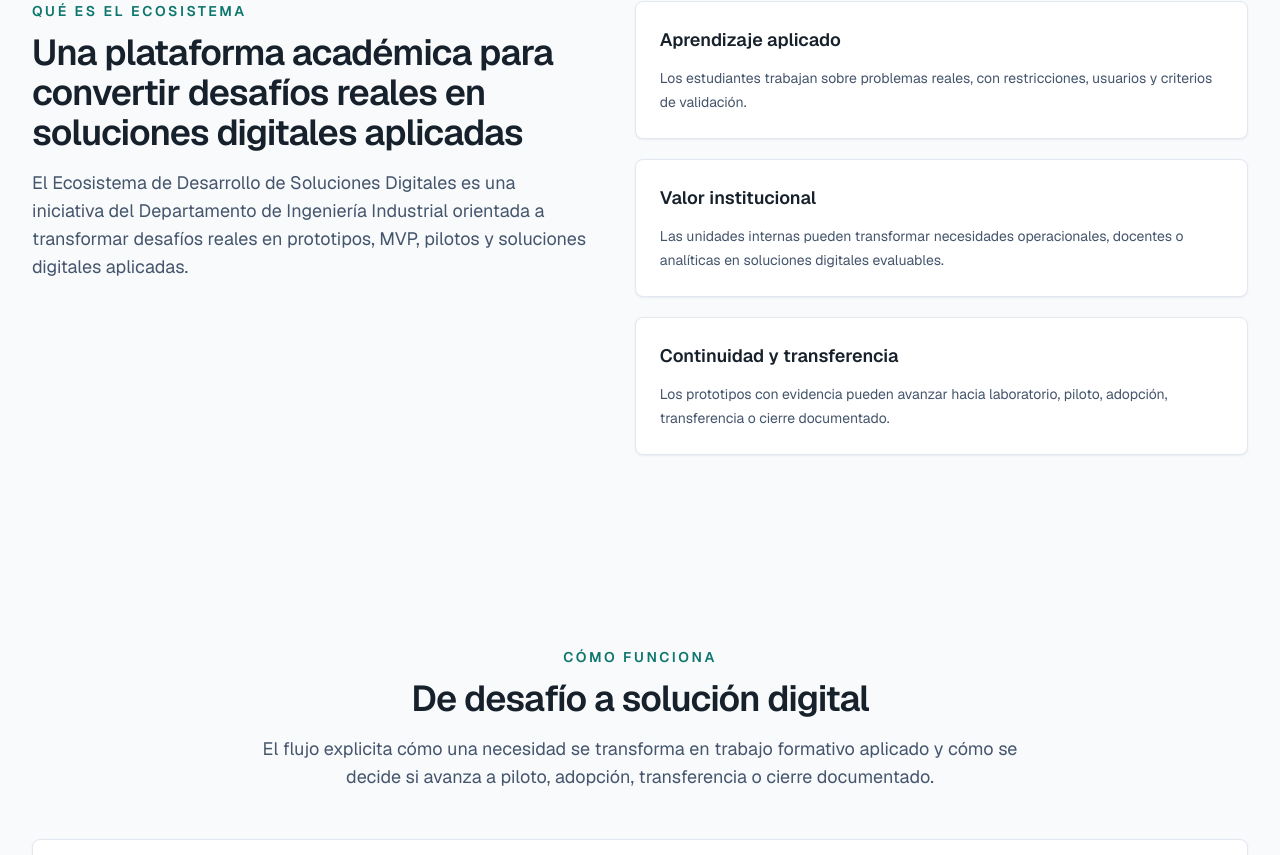
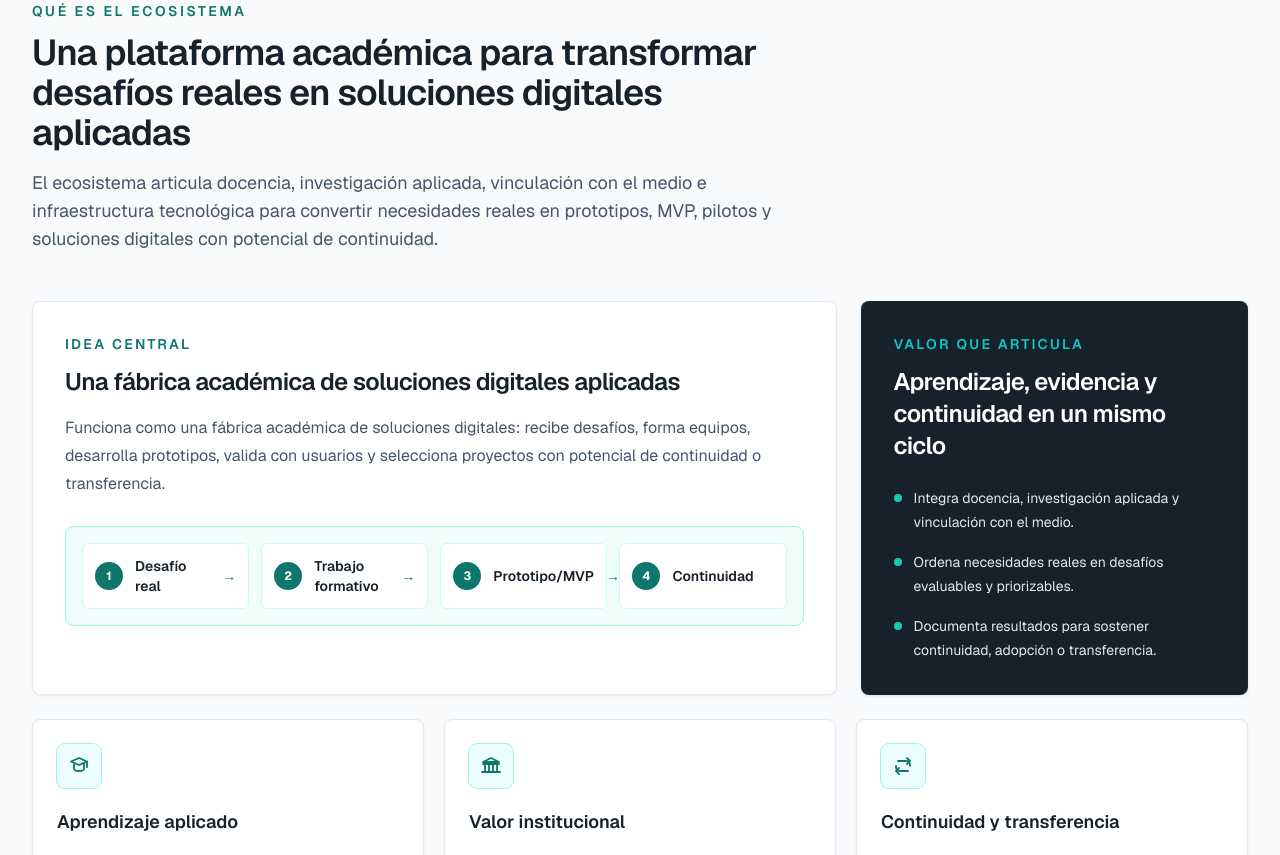
Before and after one commit to FrancoQuezada/Ecosistema-DSD, a Next.js app: page / in a window 1280 px wide. Shown: the part 865-1720 px from the top of the page. Built offline with nearby package versions, Linux system fonts and the light colour scheme.

Commit message:
Improve ecosystem intro section

```diff
--- a/src/app/page.tsx
+++ b/src/app/page.tsx
@@ -3,26 +3,12 @@ import Link from "next/link";
 import { SolutionCard } from "@/components/cards/SolutionCard";
 import { CTASection } from "@/components/sections/CTASection";
 import { EcosystemAxes } from "@/components/sections/EcosystemAxes";
+import { EcosystemIntro } from "@/components/sections/EcosystemIntro";
 import { Hero } from "@/components/sections/Hero";
 import { ProjectFlow } from "@/components/sections/ProjectFlow";
 import { Badge } from "@/components/ui/Badge";
 import { SectionHeader } from "@/components/ui/SectionHeader";
 import { solutions } from "@/data/solutions";
-
-const ecosystemHighlights = [
-  {
-    title: "Aprendizaje aplicado",
-    text: "Los estudiantes trabajan sobre problemas reales, con restricciones, usuarios y criterios de validación.",
-  },
-  {
-    title: "Valor institucional",
-    text: "Las unidades internas pueden transformar necesidades operacionales, docentes o analíticas en soluciones digitales evaluables.",
-  },
-  {
-    title: "Continuidad y transferencia",
-    text: "Los prototipos con evidencia pueden avanzar hacia laboratorio, piloto, adopción, transferencia o cierre documentado.",
-  },
-];
 
 const solutionTypes = [
   "Aplicaciones web",
@@ -90,32 +76,7 @@ export default function Home() {
     <>
       <Hero />
 
-      <section className="bg-slate-50 py-24">
-        <div className="mx-auto max-w-7xl px-5 lg:px-8">
-          <div className="grid gap-12 lg:grid-cols-[0.95fr_1.05fr] lg:items-start">
-            <SectionHeader
-              eyebrow="Qué es el ecosistema"
-              title="Una plataforma académica para convertir desafíos reales en soluciones digitales aplicadas"
-              description="El Ecosistema de Desarrollo de Soluciones Digitales es una iniciativa del Departamento de Ingeniería Industrial orientada a transformar desafíos reales en prototipos, MVP, pilotos y soluciones digitales aplicadas."
-            />
-            <div className="grid gap-5 md:grid-cols-3 lg:grid-cols-1">
-              {ecosystemHighlights.map((item) => (
-                <article
-                  key={item.title}
-                  className="rounded-lg border border-slate-200 bg-white p-6 shadow-sm shadow-slate-900/5"
-                >
-                  <h3 className="text-lg font-semibold text-[#17212b]">
-                    {item.title}
-                  </h3>
-                  <p className="mt-3 text-sm leading-6 text-slate-600">
-                    {item.text}
-                  </p>
-                </article>
-              ))}
-            </div>
-          </div>
-        </div>
-      </section>
+      <EcosystemIntro />
 
       <ProjectFlow />
       <EcosystemAxes />
--- /dev/null
+++ b/src/components/sections/EcosystemIntro.tsx
@@ -0,0 +1,182 @@
+import type { ReactNode } from "react";
+
+import { SectionHeader } from "@/components/ui/SectionHeader";
+
+type PillarIconName = "learning" | "institution" | "continuity";
+
+type Pillar = {
+  title: string;
+  text: string;
+  iconName: PillarIconName;
+};
+
+const processSteps = [
+  "Desafío real",
+  "Trabajo formativo",
+  "Prototipo/MVP",
+  "Continuidad",
+];
+
+const institutionalValues = [
+  "Integra docencia, investigación aplicada y vinculación con el medio.",
+  "Ordena necesidades reales en desafíos evaluables y priorizables.",
+  "Documenta resultados para sostener continuidad, adopción o transferencia.",
+];
+
+const pillars: Pillar[] = [
+  {
+    title: "Aprendizaje aplicado",
+    text: "Los estudiantes trabajan sobre problemas reales, con restricciones, usuarios y criterios de validación.",
+    iconName: "learning",
+  },
+  {
+    title: "Valor institucional",
+    text: "Las unidades internas pueden transformar necesidades operacionales, docentes o analíticas en soluciones digitales evaluables.",
+    iconName: "institution",
+  },
+  {
+    title: "Continuidad y transferencia",
+    text: "Los prototipos con evidencia pueden avanzar hacia laboratorio, piloto, adopción, transferencia o cierre documentado.",
+    iconName: "continuity",
+  },
+];
+
+const pillarIcons: Record<PillarIconName, ReactNode> = {
+  learning: (
+    <>
+      <path d="M4 7.5 12 4l8 3.5-8 3.5L4 7.5z" />
+      <path d="M7 10v4.5c0 1.4 2.2 2.5 5 2.5s5-1.1 5-2.5V10" />
+      <path d="M20 8v5" />
+    </>
+  ),
+  institution: (
+    <>
+      <path d="M4 10h16" />
+      <path d="M6 10v8" />
+      <path d="M10 10v8" />
+      <path d="M14 10v8" />
+      <path d="M18 10v8" />
+      <path d="M3 18h18" />
+      <path d="M12 4 4 8h16L12 4z" />
+    </>
+  ),
+  continuity: (
+    <>
+      <path d="M7 7h8a4 4 0 0 1 4 4v1" />
+      <path d="m16 4 3 3-3 3" />
+      <path d="M17 17H9a4 4 0 0 1-4-4v-1" />
+      <path d="m8 20-3-3 3-3" />
+    </>
+  ),
+};
+
+function PillarIcon({ iconName }: { iconName: PillarIconName }) {
+  return (
+    <span className="flex h-11 w-11 shrink-0 items-center justify-center rounded-lg bg-[#ecfeff] text-[#0f766e] ring-1 ring-[#99f6e4]">
+      <svg
+        aria-hidden="true"
+        className="h-6 w-6"
+        fill="none"
+        stroke="currentColor"
+        strokeLinecap="round"
+        strokeLinejoin="round"
+        strokeWidth="1.8"
+        viewBox="0 0 24 24"
+      >
+        {pillarIcons[iconName]}
+      </svg>
+    </span>
+  );
+}
+
+export function EcosystemIntro() {
+  return (
+    <section className="bg-slate-50 py-24">
+      <div className="mx-auto max-w-7xl px-5 lg:px-8">
+        <SectionHeader
+          eyebrow="Qué es el ecosistema"
+          title="Una plataforma académica para transformar desafíos reales en soluciones digitales aplicadas"
+          description="El ecosistema articula docencia, investigación aplicada, vinculación con el medio e infraestructura tecnológica para convertir necesidades reales en prototipos, MVP, pilotos y soluciones digitales con potencial de continuidad."
+        />
+
+        <div className="mt-12 grid gap-6 lg:grid-cols-[1.35fr_0.65fr]">
+          <article className="rounded-lg border border-slate-200 bg-white p-6 shadow-sm shadow-slate-900/5 md:p-8">
+            <p className="text-sm font-semibold uppercase tracking-[0.16em] text-[#0f766e]">
+              Idea central
+            </p>
+            <h3 className="mt-3 text-2xl font-semibold tracking-tight text-[#17212b]">
+              Una fábrica académica de soluciones digitales aplicadas
+            </h3>
+            <p className="mt-4 max-w-4xl text-base leading-7 text-slate-600">
+              Funciona como una fábrica académica de soluciones digitales:
+              recibe desafíos, forma equipos, desarrolla prototipos, valida con
+              usuarios y selecciona proyectos con potencial de continuidad o
+              transferencia.
+            </p>
+
+            <div className="mt-7 rounded-lg border border-[#99f6e4] bg-[#f0fdfa] p-4">
+              <ol className="grid gap-3 md:grid-cols-4">
+                {processSteps.map((step, index) => (
+                  <li
+                    key={step}
+                    className="flex items-center gap-3 rounded-md border border-[#ccfbf1] bg-white px-3 py-3 text-sm font-semibold text-[#17212b]"
+                  >
+                    <span className="flex h-7 w-7 shrink-0 items-center justify-center rounded-full bg-[#0f766e] text-xs font-bold text-white">
+                      {index + 1}
+                    </span>
+                    <span>{step}</span>
+                    {index < processSteps.length - 1 ? (
+                      <span
+                        aria-hidden="true"
+                        className="ml-auto hidden text-[#0f766e] md:inline"
+                      >
+                        →
+                      </span>
+                    ) : null}
+                  </li>
+                ))}
+              </ol>
+            </div>
+          </article>
+
+          <aside className="rounded-lg border border-[#134e4a]/20 bg-[#17212b] p-6 text-white shadow-sm shadow-slate-900/10 md:p-8">
+            <p className="text-sm font-semibold uppercase tracking-[0.16em] text-[#12c7c0]">
+              Valor que articula
+            </p>
+            <h3 className="mt-3 text-2xl font-semibold tracking-tight">
+              Aprendizaje, evidencia y continuidad en un mismo ciclo
+            </h3>
+            <ul className="mt-6 space-y-4">
+              {institutionalValues.map((value) => (
+                <li key={value} className="flex gap-3 text-sm leading-6">
+                  <span
+                    aria-hidden="true"
+                    className="mt-2 h-2 w-2 shrink-0 rounded-full bg-[#12c7c0]"
+                  />
+                  <span className="text-slate-200">{value}</span>
+                </li>
+              ))}
+            </ul>
+          </aside>
+        </div>
+
+        <div className="mt-6 grid gap-5 md:grid-cols-3">
+          {pillars.map((pillar) => (
+            <article
+              key={pillar.title}
+              className="group flex h-full flex-col rounded-lg border border-slate-200 bg-white p-6 shadow-sm shadow-slate-900/5 transition duration-200 hover:-translate-y-1 hover:border-[#12c7c0] hover:shadow-lg hover:shadow-slate-900/10"
+            >
+              <PillarIcon iconName={pillar.iconName} />
+              <h3 className="mt-5 text-lg font-semibold text-[#17212b]">
+                {pillar.title}
+              </h3>
+              <p className="mt-3 text-sm leading-6 text-slate-600">
+                {pillar.text}
+              </p>
+            </article>
+          ))}
+        </div>
+      </div>
+    </section>
+  );
+}
```
